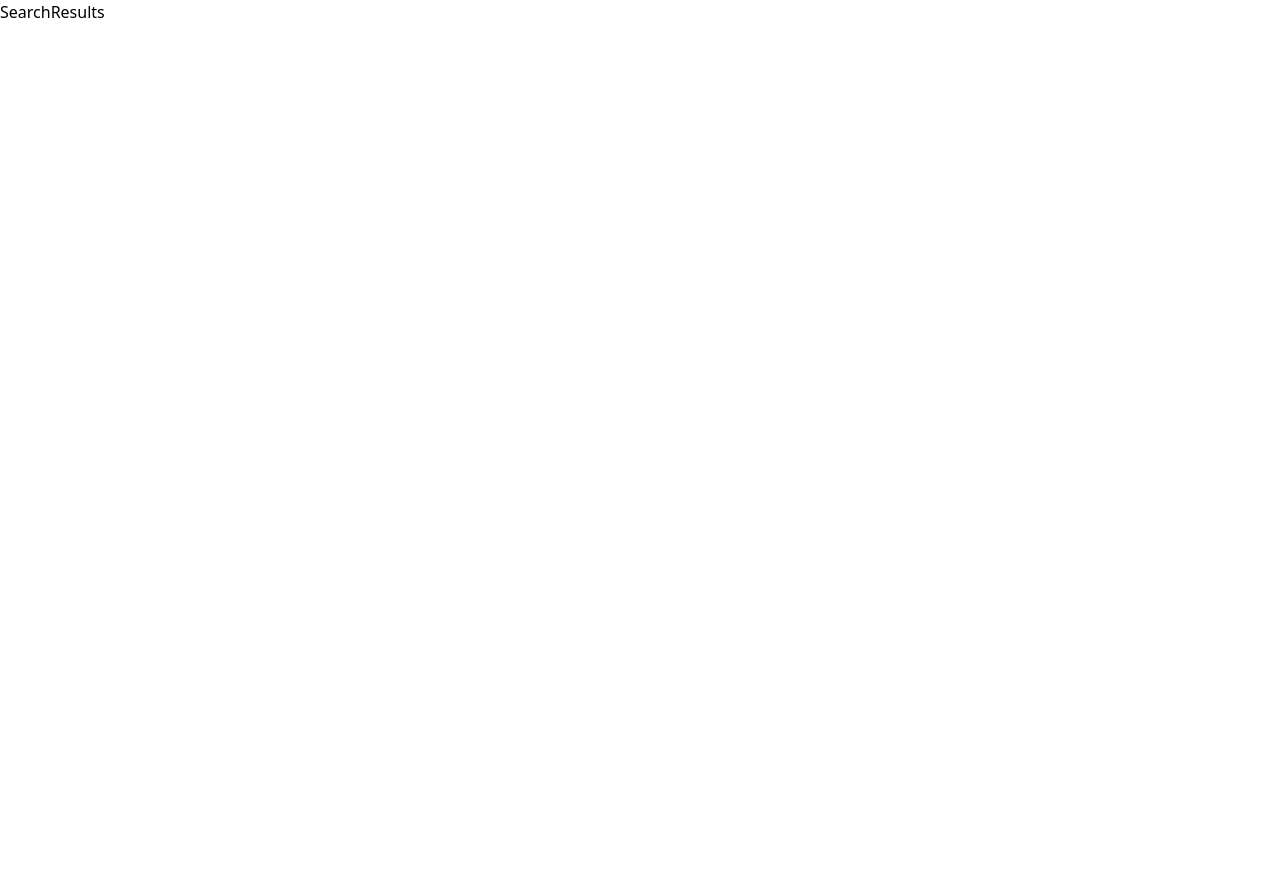
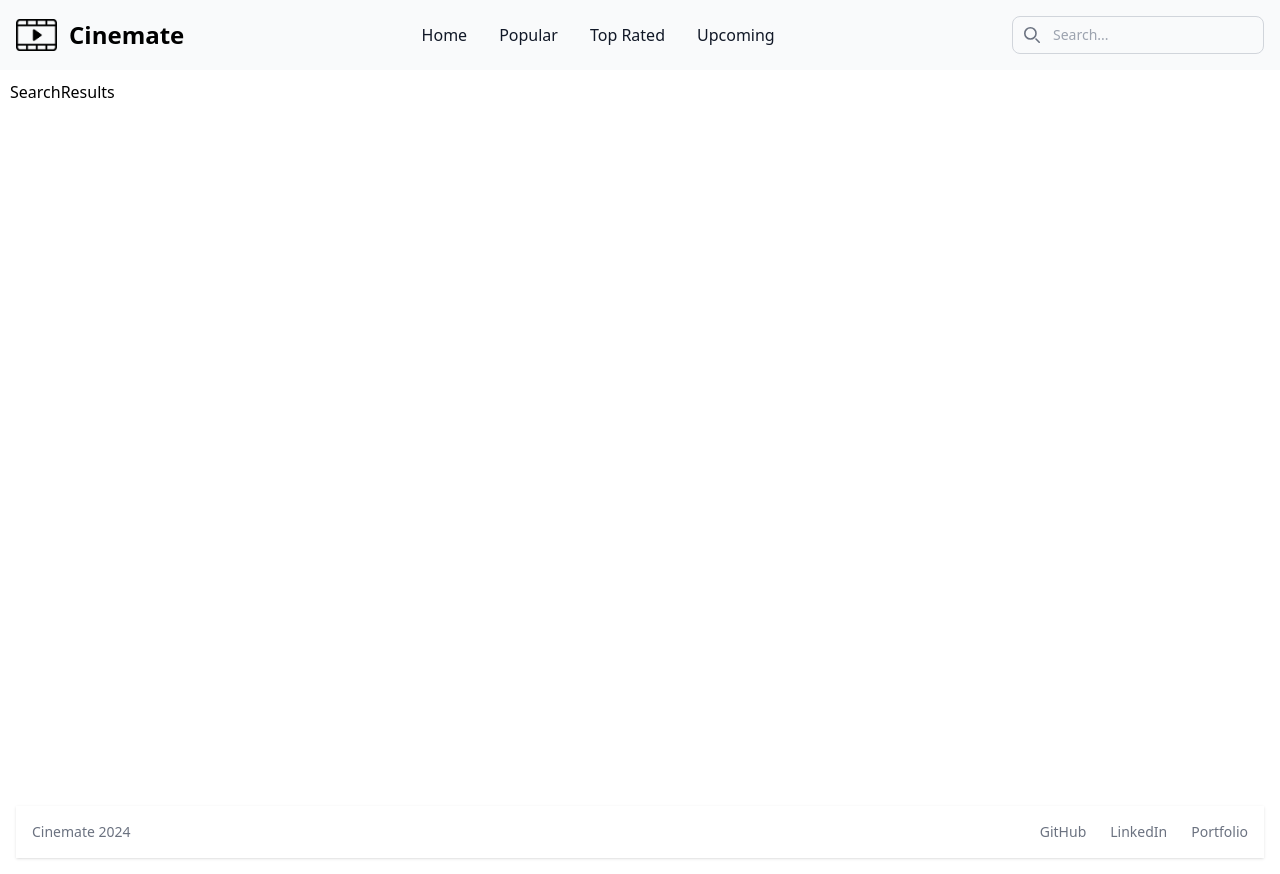
Before and after one commit to AndrewJCate/cinemate, a React (Create React App) app: page /movies/search in a window 1280 px wide. Before the commit the page ends 800 px from the top, so only its background shows below. Built offline with nearby package versions, Linux system fonts and the light colour scheme.

Commit message:
Progress on Header and Footer components

```diff
--- a/src/App.js
+++ b/src/App.js
@@ -1,10 +1,15 @@
 import './App.css';
+import { Header, Footer } from './components';
 import { AllRoutes } from './routes/AllRoutes';
 
 function App() {
   return (
-    <div>
-      <AllRoutes />
+    <div className=''>
+      <Header />
+      <div>
+        <AllRoutes />
+      </div>
+      <Footer />
     </div>
   );
 }
--- a/src/components/Footer.js
+++ b/src/components/Footer.js
@@ -1,5 +1,23 @@
+import { Link } from 'react-router-dom';
+
 export const Footer = () => {
   return (
-    <footer>Footer</footer>
+    <footer className="bg-white shadow m-4 dark:bg-gray-800">
+        <div className="w-full mx-auto max-w-screen-xl p-4 md:flex md:items-center md:justify-between">
+          <span className="text-sm text-gray-500 sm:text-center dark:text-gray-400"><Link to="/" className="hover:underline">Cinemate</Link> 2024
+        </span>
+        <ul className="flex flex-wrap items-center mt-3 text-sm font-medium text-gray-500 dark:text-gray-400 sm:mt-0">
+            <li>
+                <a href="https://github.com/AndrewJCate" target='_blank' className="hover:underline me-4 md:me-6">GitHub</a>
+            </li>
+            <li>
+                <a href="https://www.linkedin.com/in/andrewjcate/" target='_blank' className="hover:underline me-4 md:me-6">LinkedIn</a>
+            </li>
+            <li>
+                <a href="https://andrewjcate.com/" target='_blank' className="hover:underline">Portfolio</a>
+            </li>
+        </ul>
+        </div>
+    </footer>
   )
 }
--- a/src/components/Header.js
+++ b/src/components/Header.js
@@ -1,5 +1,71 @@
+import { useState } from 'react';
+import Logo from '../assets/images/logo.png';
+import { Link, NavLink } from 'react-router-dom';
+
 export const Header = () => {
+
+  const [hidden, setHidden] = useState(true);
+
+  const activeClass = "block py-2 px-3 text-white bg-blue-700 rounded md:bg-transparent md:text-blue-700 md:p-0 md:dark:text-blue-500";
+  const inactiveClass = "block py-2 px-3 text-gray-900 rounded hover:bg-gray-100 md:hover:bg-transparent md:hover:text-blue-700 md:p-0 dark:text-white md:dark:hover:text-blue-500 dark:hover:bg-gray-700 dark:hover:text-white md:dark:hover:bg-transparent dark:border-gray-700";
+
   return (
-    <header>Header</header>
+    <header>
+      <nav className="border-gray-200 bg-gray-50 dark:bg-gray-800 dark:border-gray-700">
+        <div className="max-w-screen-xl flex flex-wrap items-center justify-between mx-auto p-4">
+        <Link to="/" className="flex items-center space-x-3 rtl:space-x-reverse">
+            <img src={Logo} className="h-8 dark:brightness-0 dark:invert" alt="Cinemate Logo" />
+            <span className="self-center text-2xl font-semibold whitespace-nowrap dark:text-white">Cinemate</span>
+        </Link>
+        <div className="flex md:order-2">
+          <button onClick={ () => setHidden(!hidden) } type="button" data-collapse-toggle="navbar-search" aria-controls="navbar-search" aria-expanded="false" className="md:hidden text-gray-500 dark:text-gray-400 hover:bg-gray-100 dark:hover:bg-gray-700 focus:outline-none focus:ring-4 focus:ring-gray-200 dark:focus:ring-gray-700 rounded-lg text-sm p-2.5 me-1">
+            <svg className="w-5 h-5" aria-hidden="true" xmlns="http://www.w3.org/2000/svg" fill="none" viewBox="0 0 20 20">
+              <path stroke="currentColor" strokeLinecap="round" strokeLinejoin="round" strokeWidth="2" d="m19 19-4-4m0-7A7 7 0 1 1 1 8a7 7 0 0 1 14 0Z"/>
+            </svg>
+            <span className="sr-only">Search</span>
+          </button>
+          <div className="relative hidden md:block">
+            <div className="absolute inset-y-0 start-0 flex items-center ps-3 pointer-events-none">
+              <svg className="w-4 h-4 text-gray-500 dark:text-gray-400" aria-hidden="true" xmlns="http://www.w3.org/2000/svg" fill="none" viewBox="0 0 20 20">
+                <path stroke="currentColor" strokeLinecap="round" strokeLinejoin="round" strokeWidth="2" d="m19 19-4-4m0-7A7 7 0 1 1 1 8a7 7 0 0 1 14 0Z"/>
+              </svg>
+              <span className="sr-only">Search icon</span>
+            </div>
+            <input type="text" id="search-navbar" className="block w-full p-2 ps-10 text-sm text-gray-900 border border-gray-300 rounded-lg bg-gray-50 focus:ring-blue-500 focus:border-blue-500 dark:bg-gray-700 dark:border-gray-600 dark:placeholder-gray-400 dark:text-white dark:focus:ring-blue-500 dark:focus:border-blue-500" placeholder="Search..." autoComplete='off' />
+          </div>
+          <button data-collapse-toggle="navbar-search" type="button" className="inline-flex items-center p-2 w-10 h-10 justify-center text-sm text-gray-500 rounded-lg md:hidden hover:bg-gray-100 focus:outline-none focus:ring-2 focus:ring-gray-200 dark:text-gray-400 dark:hover:bg-gray-700 dark:focus:ring-gray-600" aria-controls="navbar-search" aria-expanded="false" onClick={ () => setHidden(!hidden) }>
+              <span className="sr-only">Open main menu</span>
+              <svg className="w-5 h-5" aria-hidden="true" xmlns="http://www.w3.org/2000/svg" fill="none" viewBox="0 0 17 14">
+                  <path stroke="currentColor" strokeLinecap="round" strokeLinejoin="round" strokeWidth="2" d="M1 1h15M1 7h15M1 13h15"/>
+              </svg>
+          </button>
+        </div>
+          <div className={`${hidden ? "hidden" : ""} items-center justify-between w-full md:flex md:w-auto md:order-1`} id="navbar-search">
+            <div className="relative mt-3 md:hidden">
+              <div className="absolute inset-y-0 start-0 flex items-center ps-3 pointer-events-none">
+                <svg className="w-4 h-4 text-gray-500 dark:text-gray-400" aria-hidden="true" xmlns="http://www.w3.org/2000/svg" fill="none" viewBox="0 0 20 20">
+                  <path stroke="currentColor" strokeLinecap="round" strokeLinejoin="round" strokeWidth="2" d="m19 19-4-4m0-7A7 7 0 1 1 1 8a7 7 0 0 1 14 0Z"/>
+                </svg>
+              </div>
+              <input type="text" id="search-navbar" className="block w-full p-2 ps-10 text-sm text-gray-900 border border-gray-300 rounded-lg bg-gray-50 focus:ring-blue-500 focus:border-blue-500 dark:bg-gray-700 dark:border-gray-600 dark:placeholder-gray-400 dark:text-white dark:focus:ring-blue-500 dark:focus:border-blue-500" placeholder="Search..." autoComplete='off' />
+            </div>
+            <ul className="flex flex-col p-4 md:p-0 mt-4 font-medium border border-gray-100 rounded-lg bg-gray-50 md:space-x-8 rtl:space-x-reverse md:flex-row md:mt-0 md:border-0 dark:bg-gray-800  dark:border-gray-700">
+              <li>
+                <NavLink to="/" className={ ({isActive}) => isActive ? activeClass : inactiveClass } end>Home</NavLink>
+              </li>
+              <li>
+                <NavLink to="/movies/popular" className={ ({isActive}) => isActive ? activeClass : inactiveClass }>Popular</NavLink>
+              </li>
+              <li>
+                <NavLink to="/movies/toprated" className={ ({isActive}) => isActive ? activeClass : inactiveClass }>Top Rated</NavLink>
+              </li>
+              <li>
+                <NavLink to="/movies/upcoming" className={ ({isActive}) => isActive ? activeClass : inactiveClass }>Upcoming</NavLink>
+              </li>
+            </ul>
+          </div>
+        </div>
+      </nav>
+    </header>
   )
 }
--- a/src/index.css
+++ b/src/index.css
@@ -3,5 +3,8 @@
 @tailwind utilities;
 
 main {
-    height: 85vh;
+    max-width: 1280px;
+    margin: auto;
+    height: 90vh;
+    padding: 10px;
 }
```
